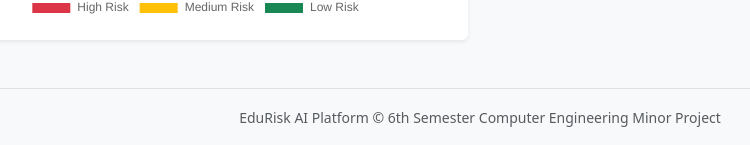
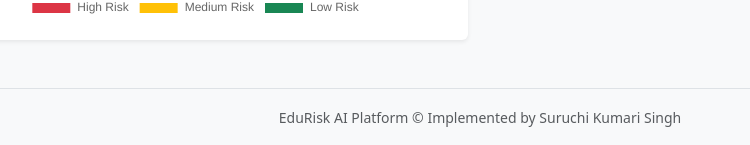
Before and after one commit to AKsinghincode/KIIT-Academic-Risk-Prediction, a Flask app: page /dashboard in a window 1280 px wide. Shown: the part 816-961 px from the top of the page, without its empty margins (160-910 px from the left). Run offline with Flask 3, Linux system fonts and the light colour scheme.

Commit message:
Add author name to dashboard footer

```diff
--- a/app/templates/base.html
+++ b/app/templates/base.html
@@ -22,7 +22,7 @@
     </main>
 
     <footer class="text-center py-3 text-muted border-top mt-5">
-        <small>EduRisk AI Platform &copy; 6th Semester Computer Engineering Minor Project</small>
+        <small>EduRisk AI Platform &copy; Implemented by Suruchi Kumari Singh</small>
     </footer>
 </body>
 </html>
```
